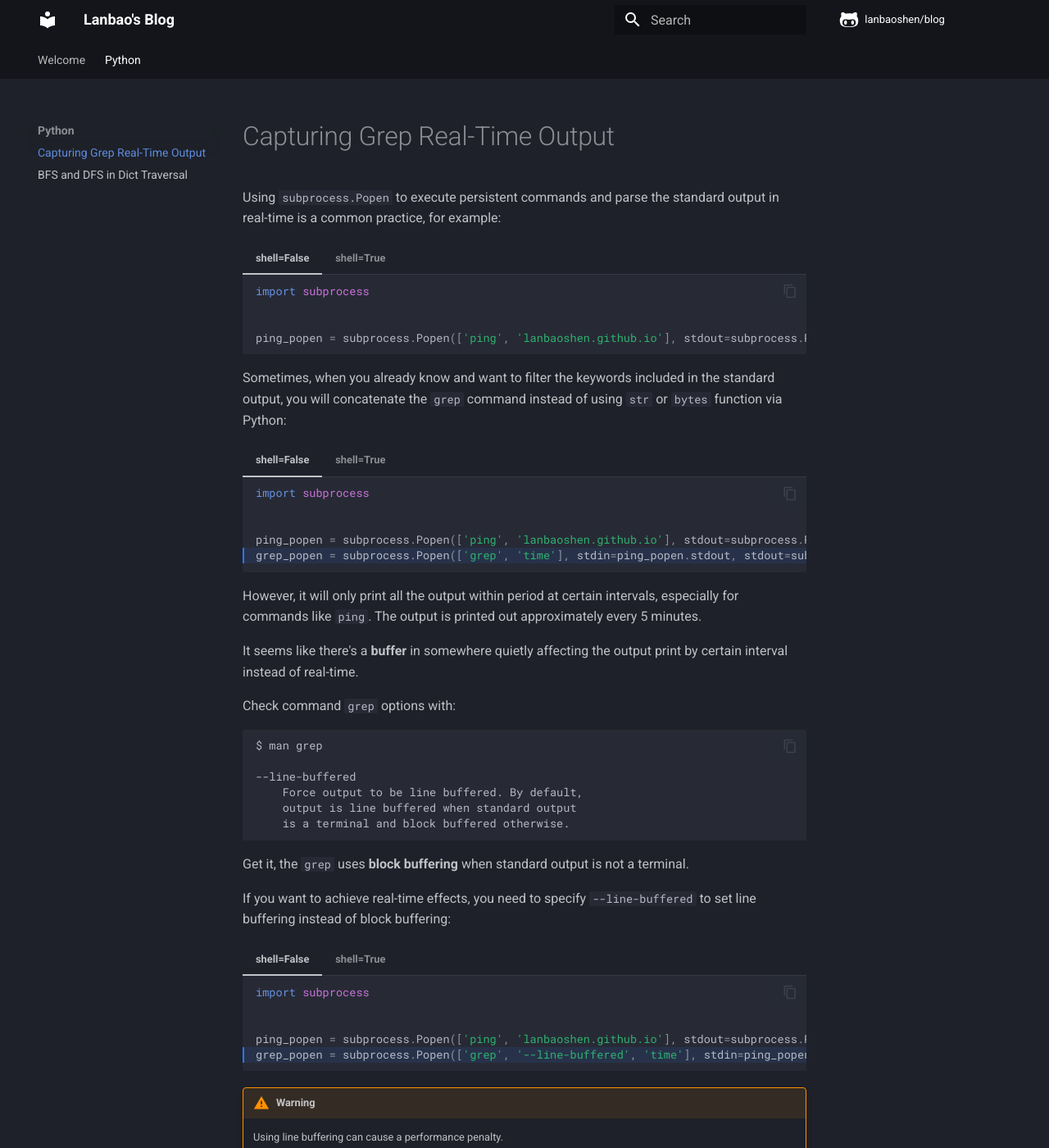
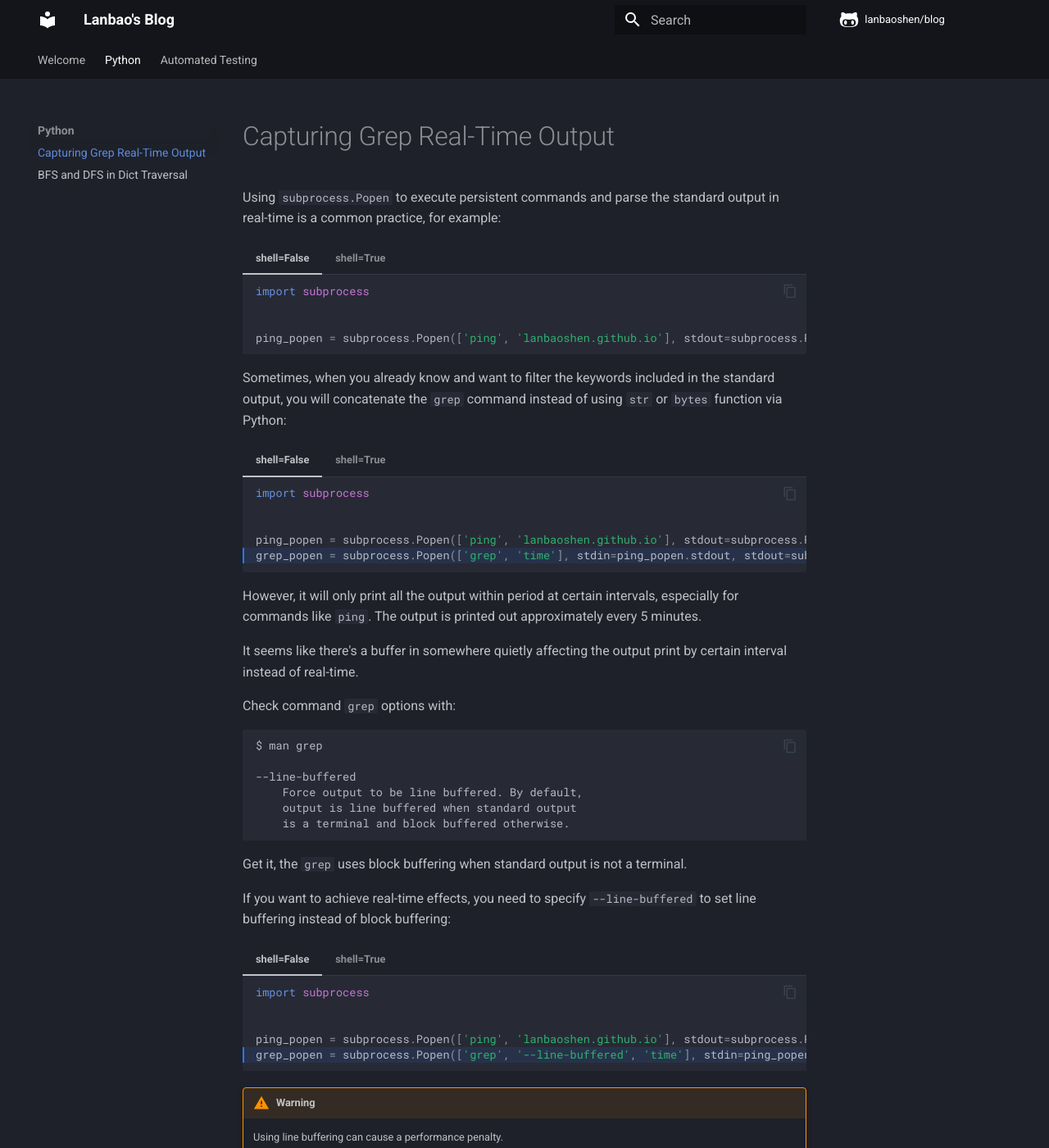
Before and after one commit to lanbaoshen/blog, an MkDocs documentation site: the page built from docs/python/capturing-grep-real-time-output.md, in a window 1280 px wide and 1400 px high. Shown: the whole window at 82% size. Built offline with MkDocs 1.6.1 and Material for MkDocs 9.7.7, drawn with Linux system fonts in a browser that asks for light colours; comment, search, counter and statistics services are not loaded.

Commit message:
Add dependency in mkdocs.yml and add new blog

````diff
--- a/docs/python/capturing-grep-real-time-output.md
+++ b/docs/python/capturing-grep-real-time-output.md
@@ -20,7 +20,8 @@ Using `subprocess.Popen` to execute persistent commands and parse the standard o
     ping_popen = subprocess.Popen('ping lanbaoshen.github.io', shell=True, stdout=subprocess.PIPE, stderr=subprocess.STDOUT)
     ```
 
-Sometimes, when you already know and want to filter the keywords included in the standard output, you will concatenate the `grep` command instead of using `str` or `bytes` function via Python:
+Sometimes, when you already know and want to filter the keywords included in the standard output,
+you will concatenate the `grep` command instead of using `str` or `bytes` function via Python:
 
 === "shell=False"
 
@@ -41,13 +42,15 @@ Sometimes, when you already know and want to filter the keywords included in the
     grep_popen = subprocess.Popen('ping lanbaoshen.github.io | grep time', shell=True, stdout=subprocess.PIPE, stderr=subprocess.STDOUT)
     ```
 
-However, it will only print all the output within period at certain intervals, especially for commands like `ping`. The output is printed out approximately every 5 minutes.
+However, it will only print all the output within period at certain intervals, especially for commands like `ping`.
+The output is printed out approximately every 5 minutes.
 
-It seems like there's a **buffer** in somewhere quietly affecting the output print by certain interval instead of real-time.
+It seems like there's a buffer in somewhere quietly affecting the output print by certain interval instead of real-time.
 
 Check command `grep` options with:
 
 <!-- termynal -->
+
 ```
 $ man grep
 
@@ -57,7 +60,7 @@ $ man grep
     is a terminal and block buffered otherwise.
 ```
 
-Get it, the `grep` uses **block buffering** when standard output is not a terminal.
+Get it, the `grep` uses block buffering when standard output is not a terminal.
 
 If you want to achieve real-time effects, you need to specify `--line-buffered` to set line buffering instead of block buffering:
 
--- a/mkdocs.yml
+++ b/mkdocs.yml
@@ -39,6 +39,7 @@ extra:
 markdown_extensions:
   - admonition
   - def_list
+  - pymdownx.details
   - pymdownx.highlight:
       anchor_linenums: true
       line_spans: __span
@@ -57,3 +58,5 @@ nav:
   - Python:
       - Capturing Grep Real-Time Output: python/capturing-grep-real-time-output.md
       - BFS and DFS in Dict Traversal: python/bfs-and-dfs-in-dict-traversal.md
+  - Automated Testing:
+      - Accessibility Conflict: automated/accessibility-conflict.md
````
Also changed, not shown: docs/automated/accessibility-conflict.md (added, +77 -0 lines), docs/python/bfs-and-dfs-in-dict-traversal.md (+1 -1 lines).
